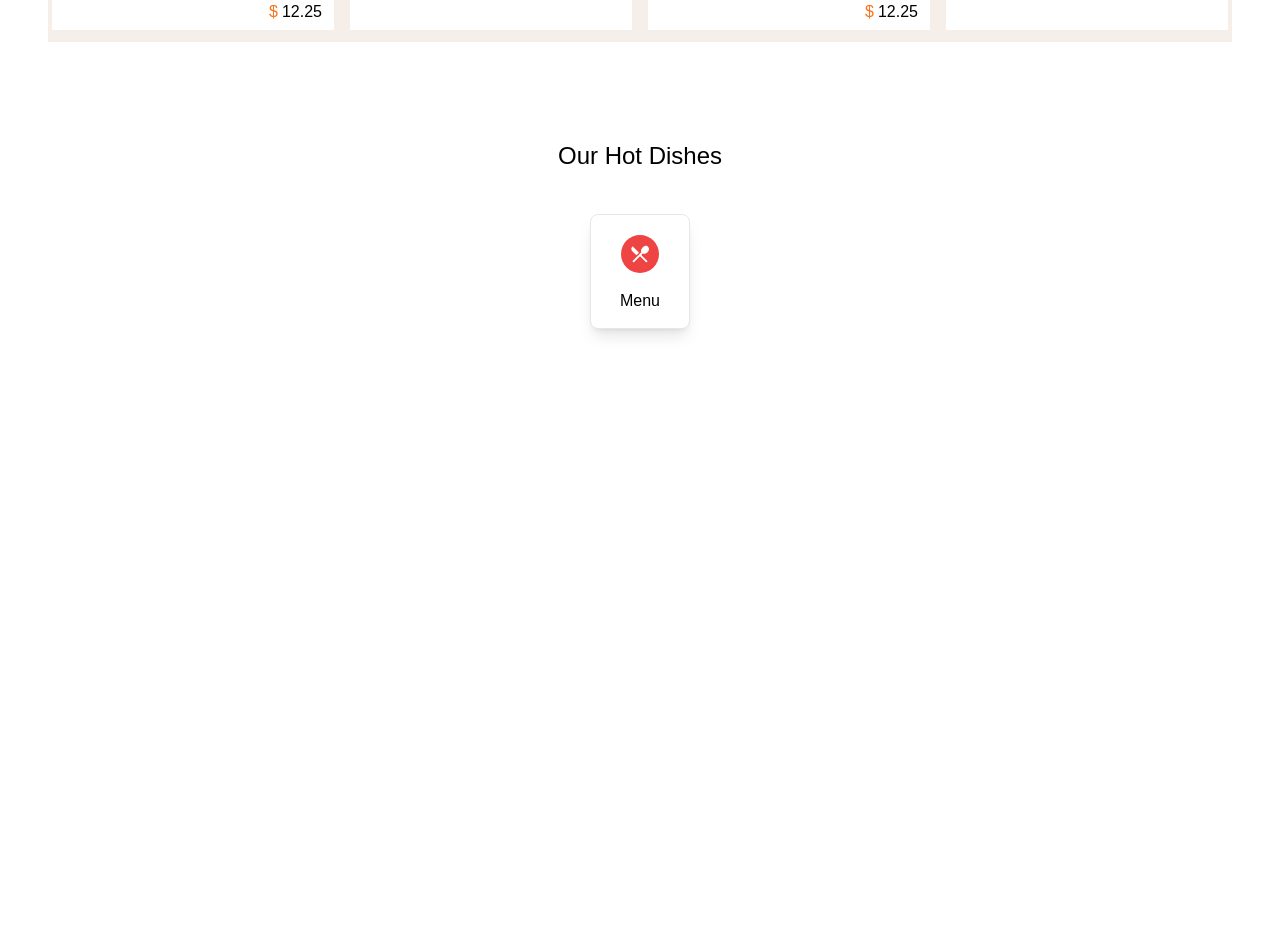
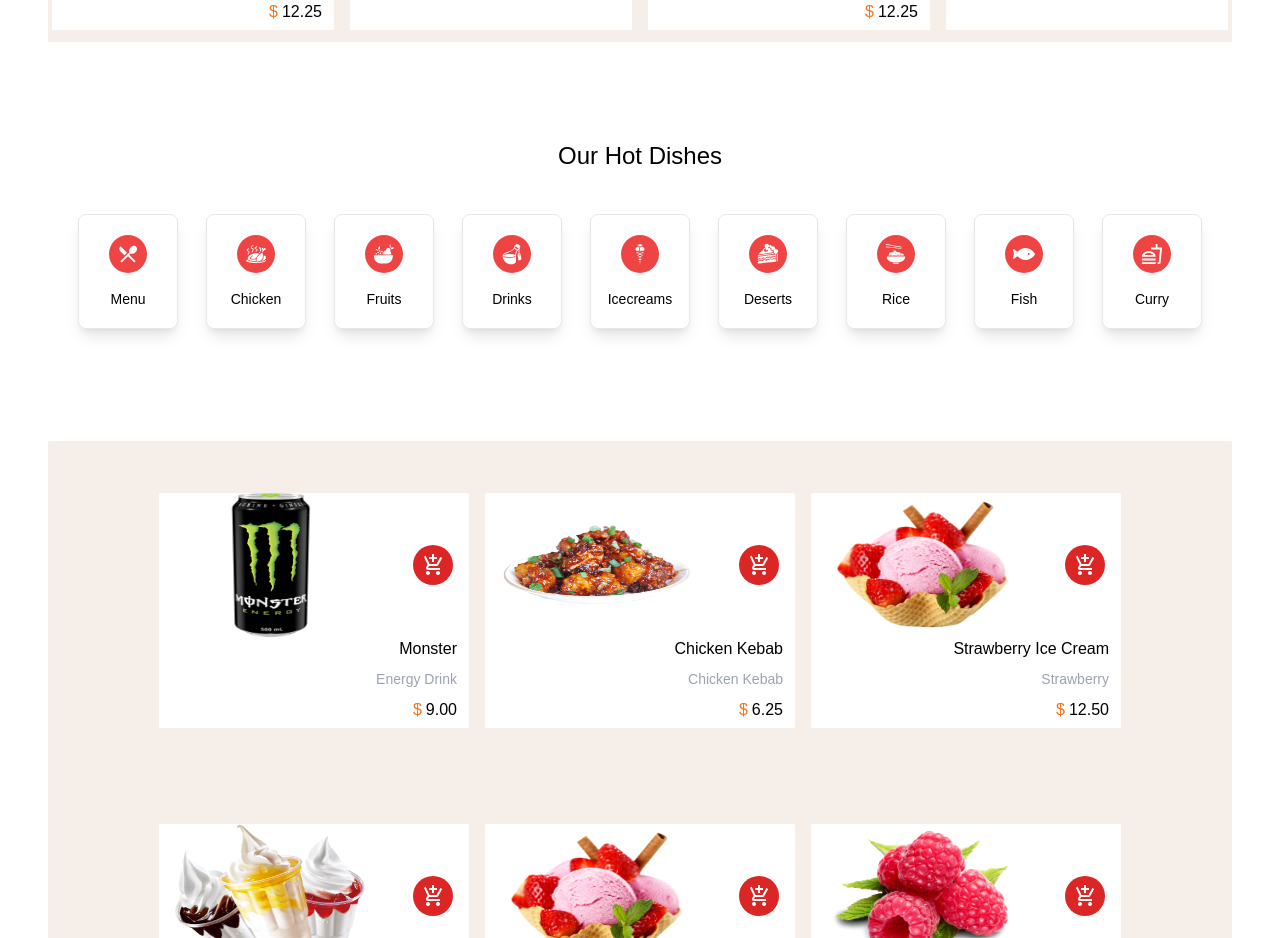
Before and after one commit to krishthapaliya/foodie, a React (Create React App) app: page / in a window 1280 px wide. Shown: the part 981-1919 px from the top of the page. Before the commit the page ends 1550 px from the top, so only its background shows below. Built offline with nearby package versions, Linux system fonts and the light colour scheme.

Commit message:
added alldish

```diff
--- /dev/null
+++ b/src/Components/AllDish/AllData.jsx
@@ -0,0 +1,322 @@
+
+
+//fruits import here ===================>
+
+//rice here =================>
+import r1 from "../../assets/img/r1.png";
+import r2 from "../../assets/img/r2.png";
+import r3 from "../../assets/img/r3.png";
+import r4 from "../../assets/img/r4.png";
+import r5 from "../../assets/img/r5.png";
+
+//chicken here =================>
+
+import c1 from "../../assets/img/c1.png";
+import c2 from "../../assets/img/c2.png";
+import c3 from "../../assets/img/c3.png";
+import c4 from "../../assets/img/c4.png";
+import c5 from "../../assets/img/cu5.png";
+import c6 from "../../assets/img/c6.png";
+import c7 from "../../assets/img/c7.png";
+
+
+//curry here==========================>
+
+import cu1 from "../../assets/img/cu1.png";
+import cu2 from "../../assets/img/cu2.png";
+import cu3 from "../../assets/img/cu3.png";
+import cu4 from "../../assets/img/cu4.png";
+import cu5 from "../../assets/img/cu5.png";
+import cu6 from "../../assets/img/cu6.png";
+
+//Drinks here==========================>
+
+import d1 from "../../assets/img/d1.png";
+import d2 from "../../assets/img/d2.png";
+import d3 from "../../assets/img/d3.png";
+import d4 from "../../assets/img/d4.png";
+import d5 from "../../assets/img/d5.png";
+import d6 from "../../assets/img/d6.png";
+import d7 from "../../assets/img/d7.png";
+import d8 from "../../assets/img/d8.png";
+
+//Fruits here==========================>
+import f1 from "../../assets/img/f1.png";
+import f2 from "../../assets/img/f2.png";
+import f3 from "../../assets/img/f3.png";
+import f4 from "../../assets/img/f4.png";
+import f5 from "../../assets/img/f5.png";
+import f6 from "../../assets/img/f6.png";
+import f7 from "../../assets/img/f7.png";
+import f8 from "../../assets/img/f8.png";
+import f9 from "../../assets/img/f9.png";
+import f10 from "../../assets/img/f10.png";
+
+
+//Fish here==========================>
+import fi1 from "../../assets/img/fi1.png";
+import fi2 from "../../assets/img/fi2.png";
+import fi3 from "../../assets/img/fi3.png";
+import fi4 from "../../assets/img/fi4.png";
+import fi5 from "../../assets/img/fi5.png";
+
+
+//IceCream  here==========================>
+import i1 from "../../assets/img/i1.png";
+import i2 from "../../assets/img/i2.png";
+import i3 from "../../assets/img/i3.png";
+import i4 from "../../assets/img/i4.png";
+import i5 from "../../assets/img/i5.png";
+import i6 from "../../assets/img/i6.png";
+import i7 from "../../assets/img/i7.png";
+
+
+const AllData = [
+  {
+    id: 1,
+    heading: "Monster",
+    text: "Energy Drink",
+    price: "9.00",
+    image: d3,
+  },
+  {
+    id: 2,
+    heading: "Chicken Kebab",
+    text: "Chicken Kebab",
+    image: c1,
+    price: "6.25",
+  },
+  {
+    id: 3,
+    heading: "Strawberry Ice Cream",
+    text: "Strawberry",
+    price: "12.50",
+    image: i5,
+  },
+  {
+    id: 4,
+    heading: "Harlequin Icecream",
+    text: "Vanilla Chocolate Strawberry",
+    image: i6,
+    price: "22.25",
+  },
+  {
+    id: 5,
+    heading: "Strawberry Icecream",
+    text: "Strawberry and Vanilla",
+    price: "10.25",
+    image: i5,
+  },
+  {
+    id: 6,
+    heading: "Raspberry",
+    text: "Cascade Delight",
+    image: f7,
+    price: "16.25",
+  },
+  {
+    id: 7,
+    heading: "Butter Chicken",
+    text: "Butter Chicken",
+    price: "20.00",
+    image: cu4,
+  },
+  {
+    id: 8,
+    heading: "Watermelon",
+    text:"melon",
+    image: f10,
+    price: "12.25",
+  },
+  {
+    id: 9,
+    heading: "Fanta Orange",
+    text: "Fanta Orange",
+    price: "6.00",
+    image: d6,
+  },
+  {
+    id: 10,
+    heading: "Coca Cola",
+    text:"Chilled",
+    image: d1,
+    price: "6.25",
+  },
+  {
+    id: 11,
+    heading: "Pinneapple",
+
+    price: "6.00",
+    image: f2,
+  },
+  {
+    id: 12,
+    heading: "Chicken Manjoorion",
+    text:"With Coca Cola",
+    image: c6,
+    price: "12.25",
+  },
+  {
+    id: 13,
+    heading: "Red Bull",
+    text: "Energy Drink",
+    price: "12.25",
+    image: d6,
+  },
+  {
+    id: 14,
+    heading: "Sprite",
+    text:"Chilled",
+    image: d3,
+    price: "6.25",
+  },
+  {
+    id: 15,
+    heading: "Concord grapes",
+
+    price: "14.00",
+    image: f3,
+  },
+  {
+    id: 16,
+    heading: "New Food Test",
+    text:"Short description",
+    image: cu3,
+    price: "34",
+  },
+  {
+    id: 17,
+    heading: "Shrimp Fried Rice",
+    text:"Assorted Fried rice with shrimps",
+    image: r4,
+    price: "26.00",
+  },
+  {
+    id: 18,
+    heading: "Cappuccino",
+    text:"with Orange Ice Cubes",
+    image: d6,
+    price: "10.25",
+  },
+  {
+    id: 19,
+    heading: "Coco Vanilla",
+    text:"Chocolate and Vanilla",
+    image: i4,
+    price: "12.00",
+  },
+  {
+    id: 20,
+    heading: "Strawberry",
+
+    image: i5,
+    price: "9.99",
+  },
+  {
+    id: 21,
+    heading: "Chicken Fried Rice",
+    text:"Fried Rice & Chicken",
+    image: r4,
+    price: "16.99",
+  },
+  {
+    id: 22,
+    heading: "Monster Energy",
+    text:"Energy Drink",
+    image: d6,
+    price: "24",
+  },
+  {
+    id: 23,
+    heading: "Pomegranate",
+
+    image: f6,
+    price: " 20.00",
+  },
+  {
+    id: 24,
+    heading: "Lighter Fried Rice",
+    text:"Fried Rice & Chicken",
+    image: r3,
+    price: "20.00",
+  },
+  {
+    id: 25,
+    heading: "Pepsi",
+    text:"Chilled",
+    image: d8,
+    price: "7.25",
+  },
+  {
+    id: 26,
+    heading: "Cocktail",
+    text:"Chilled Cocktail",
+    image: d7,
+    price: "8.00",
+  },
+  {
+    id: 27,
+    heading: "Classic Pork Fried Rice",
+    text:"Fried Rice and Pork",
+    image: r3,
+    price: "135",
+  },
+
+  {
+    id: 28,
+    heading: "Apple",
+    text:"Red Delicious",
+    image: f8,
+    price: "15.00",
+  },
+
+  {
+    id: 29,
+    heading: "Fresh Lemon",
+    text:"Fresh from nature God",
+    image: f9,
+    price: "5",
+  },
+
+  {
+    id: 30,
+    heading: "Chicken Kebab plate",
+    text:"Grilled Chicken",
+    image: c7,
+    price: "75.99",
+  },
+
+  {
+    id: 31,
+    heading: "Banana",
+    text:"Fresh Banana",
+    image: f2,
+    price: "22.99",
+  },
+
+  {
+    id: 32,
+    heading: "Chocolate Icecream",
+    text:"Chocolate and Strawberry",
+    image: i1,
+    price: "11.00",
+  },
+
+  {
+    id: 33,
+    heading: "Fried Chiken",
+    text:"Broasted with Coke",
+    image: c5,
+    price: " 20",
+  },
+
+  {
+    id: 34,
+    heading: "Roasted Chicken",
+    text:"With potato fries",
+    image: c2,
+    price: "15.25",
+  },
+];
+
+  export default AllData;
--- /dev/null
+++ b/src/Components/AllDish/AllDish.jsx
@@ -0,0 +1,36 @@
+import React from 'react'
+import AllData from "./AllData";
+import { MdOutlineAddShoppingCart } from "react-icons/md";
+import { motion } from 'framer-motion';
+
+
+export default function AllDish() {
+  return (
+    <div>
+        <div className=" bg-[#f5eee9] mb-20 px-1 py-3 rounded-sm flex flex-wrap mx-12 justify-center gap-4 items-center    ">
+        {AllData.map(({ id, heading, text, price, image }) => {
+          return (
+            <motion.div whileTap={{ rotate: [0, -1, 1, -1, 0] }} key={id} className=" bg-white  my-10 rounded-sm  w-[310px] h-[235px]   ">
+              <div className=" flex justify-between items-center px-4 ">
+                <motion.div whileHover={{ scale: 1.1 }} whileTap={{ rotate: [0, -1, 1, -1, 0] }} >
+                  <img src={image} alt="berries" className=" w-48 h-36 " />
+                </motion.div>
+                <motion.div whileHover={{ scale: 1.1 }}>
+                  <MdOutlineAddShoppingCart className=" w-10 h-10 p-2 rounded-full bg-red-600 text-white " />
+                </motion.div>
+              </div>
+              <div className=" flex flex-col gap-2 justify-end items-end  pb-3 pr-3  ">
+                <p>{heading}</p>
+                <span className=" text-gray-400 text-[14px] ">{text}</span>
+                <div className=" flex gap-1 ">
+                  <span className=" text-orange-500 ">$ </span>
+                  <p>{price}</p>
+                </div>
+              </div>
+            </motion.div>
+          );
+        })}
+      </div>
+    </div>
+  )
+}
--- a/src/Components/Home/Home.jsx
+++ b/src/Components/Home/Home.jsx
@@ -3,6 +3,8 @@ import Navbar from '../Navbar/Navbar';
 import Header from '../Header/Header';
 import FruitsSection from '../Fruits/FruitsSection';
 import TopDish from '../TopDish/TopDish';
+import AllDish from '../AllDish/AllDish';
+
 
 
 export default function Home() {
@@ -12,6 +14,7 @@ export default function Home() {
       <Header />
       <FruitsSection />
       <TopDish />
+      <AllDish />
     </>
   )
 }
--- a/src/Components/TopDish/TopDish.jsx
+++ b/src/Components/TopDish/TopDish.jsx
@@ -1,27 +1,89 @@
-import React from 'react';
+import React from "react";
 
-import {MdRestaurantMenu, MdOutlineFastfood} from 'react-icons/md';
-import {GiChickenOven, GiFruitBowl, GiDrinkMe, GiCakeSlice, GiIceCreamCone, GiBowlOfRice } from 'react-icons/gi';
-import {FaFish} from 'react-icons/fa';
+//icons import from reacts-icons ===============>
 
-const HotDish =[{
+import { MdRestaurantMenu, MdOutlineFastfood } from "react-icons/md";
+import {
+  GiChickenOven,
+  GiFruitBowl,
+  GiDrinkMe,
+  GiCakeSlice,
+  GiIceCreamCone,
+  GiBowlOfRice,
+} from "react-icons/gi";
+import { FaFish } from "react-icons/fa";
 
-}]
+const HotDish = [
+  {
+    id: 1,
+    icons: <MdRestaurantMenu />,
+    title: "Menu",
+  },
+  {
+    id: 2,
+    icons: <GiChickenOven />,
+    title: "Chicken",
+  },
+  {
+    id: 3,
+    icons: <GiFruitBowl />,
+    title: "Fruits",
+  },
+  {
+    id: 4,
+    icons: <GiDrinkMe />,
+    title: "Drinks",
+  },
+  {
+    id: 5,
+    icons: <GiIceCreamCone />,
+    title: "Icecreams",
+  },
+  {
+    id: 6,
+    icons: <GiCakeSlice />,
+    title: "Deserts",
+  },
+  {
+    id: 7,
+    icons: <GiBowlOfRice />,
+    title: "Rice",
+  },
+  {
+    id: 8,
+    icons: <FaFish />,
+    title: "Fish",
+  },
+  {
+    id: 9,
+    icons: <MdOutlineFastfood />,
+    title: "Curry",
+  },
+];
 
 export default function TopDish() {
   return (
-    <div className=' mx-12 mt-24 mb-60 flex flex-col justify-center items-center '>
-            <h1 className=' text-[24px] mb-10 '>Our Hot Dishes</h1>
-            <div className=' flex flex-col gap-4 items-center px-4 py-5  bg-white shadow-lg border rounded-[8px] w-[100px] h-[115px] '>
-                <div>
-                    <MdRestaurantMenu  className=' p-2 bg-red-500 text-white rounded-full  text-[38px] '/>
-                </div>
-                <div>
-                    Menu
-                </div>
-
+    <div className=" mx-12 mt-24 mb-28 ">
+      <h1 className=" text-[24px] mb-10 flex flex-col justify-center items-center ">
+        Our Hot Dishes
+      </h1>
+      <div className=" flex justify-center gap-7  ">
+        {HotDish.map(({ id, icons, title }) => {
+          return (
+            <div
+              key={id}
+              className="flex flex-col gap-4 items-center px-4 py-5 group hover:bg-red-500 bg-white shadow-lg border rounded-[8px] w-[100px] h-[115px]"
+            >
+              <div className="p-2 bg-red-500 group-hover:bg-[#faccd0] group-hover:text-black text-white rounded-full text-[22px]">
+                {icons}
+              </div>
+              <div className=" group-hover:text-white text-[14px] ">
+                {title}
+              </div>
             </div>
-
+          );
+        })}
+      </div>
     </div>
-  )
+  );
 }
--- a/src/index.css
+++ b/src/index.css
@@ -7,3 +7,30 @@
 :root{
     font-family: 'Poppins', sans-serif;
 }
+html,
+body {
+    scroll-behavior: smooth;
+}
+
+body::-webkit-scrollbar {
+    width: 0.4em;
+    border-radius: 50vh;
+    cursor: pointer;
+}
+
+body::-webkit-scrollbar-track {
+    box-shadow: inset 0 0 6px rgba(0, 0, 0, 0.3);
+}
+
+/* Hide scrollbar for Chrome, Safari and Opera */
+.scrollbar-hidden::-webkit-scrollbar {
+    display: none;
+}
+
+/* Hide scrollbar for IE, Edge and Firefox */
+.scrollbar-hidden {
+    -ms-overflow-style: none;
+    /* IE and Edge */
+    scrollbar-width: none;
+    /* Firefox */
+}
```
